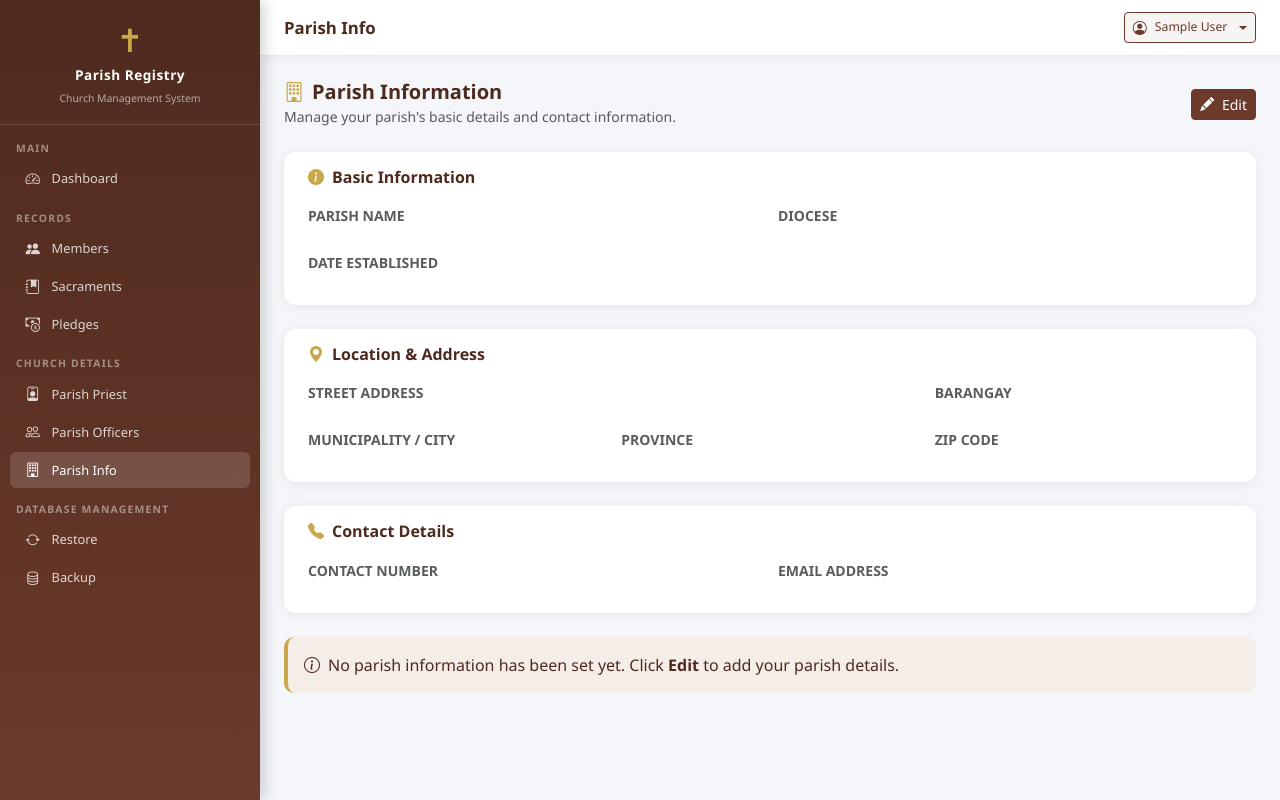
After one commit to Precious143Bless/registry, a Django app: page /parish-info/ in a window 1280 px wide. The commit adds this page. Run offline with Django 4.2, Linux system fonts and the light colour scheme; the visitor is signed in with stand-in values (Sample User, id 1); data that the repository does not hold is empty.

Commit message:
parish info

```diff
--- a/registry/forms.py
+++ b/registry/forms.py
@@ -2,7 +2,7 @@ import re
 from datetime import date
 from django import forms
 from django.core.exceptions import ValidationError
-from .models import Member, Baptism, Confirmation, FirstHolyCommunion, Marriage, LastRites, Pledge, PledgePayment
+from .models import Member, Baptism, Confirmation, FirstHolyCommunion, Marriage, LastRites, Pledge, PledgePayment, ParishInfo
 
 
 # ─── REUSABLE VALIDATORS ─────────────────────────────────────────────────────
@@ -340,3 +340,30 @@ class PledgePaymentForm(forms.ModelForm):
         value = self.cleaned_data['date_paid']
         validate_not_future(value)
         return value
+
+
+# ─── PARISH INFO FORM ────────────────────────────────────────────────────────
+
+class ParishInfoForm(forms.ModelForm):
+    date_established = forms.DateField(
+        required=False,
+        widget=forms.DateInput(attrs={'type': 'date', 'class': 'form-control'})
+    )
+
+    class Meta:
+        model = ParishInfo
+        fields = '__all__'
+        widgets = {
+            'parish_name':    forms.TextInput(attrs={'class': 'form-control', 'placeholder': 'e.g. Saint Joseph Parish'}),
+            'diocese':        forms.TextInput(attrs={'class': 'form-control', 'placeholder': 'e.g. Diocese of Cubao'}),
+            'street_address': forms.TextInput(attrs={'class': 'form-control', 'placeholder': 'House No., Street Name'}),
+            'barangay':       forms.TextInput(attrs={'class': 'form-control', 'placeholder': 'Barangay'}),
+            'municipality':   forms.TextInput(attrs={'class': 'form-control', 'placeholder': 'Municipality / City'}),
+            'province':       forms.TextInput(attrs={'class': 'form-control', 'placeholder': 'Province'}),
+            'zip_code':       forms.TextInput(attrs={'class': 'form-control', 'placeholder': 'ZIP Code', 'maxlength': '10'}),
+            'contact_number': forms.TextInput(attrs={
+                'class': 'form-control', 'placeholder': '09XXXXXXXXX',
+                'maxlength': '11', 'inputmode': 'numeric',
+            }),
+            'email': forms.EmailInput(attrs={'class': 'form-control', 'placeholder': 'parish@example.com'}),
+        }
--- a/registry/templates/registry/base.html
+++ b/registry/templates/registry/base.html
@@ -235,7 +235,7 @@
             </a>
         </li>
         <li class="nav-item">
-            <a href="{% url 'logout' %}" class="nav-link">
+            <a href="{% url 'parish_info' %}" class="nav-link {% if request.resolver_match.url_name == 'parish_info' %}active{% endif %}">
                 <i class="bi bi-building"></i> Parish Info
             </a>
         </li>
--- /dev/null
+++ b/registry/templates/registry/parish_info.html
@@ -0,0 +1,194 @@
+{% extends 'registry/base.html' %}
+{% block page_title %}Parish Info{% endblock %}
+
+{% block content %}
+<div class="d-flex justify-content-between align-items-center mb-4">
+    <div>
+        <h5 class="fw-bold mb-0" style="color:#4e2a1e;">
+            <i class="bi bi-building me-2" style="color:#c9a84c;"></i>Parish Information
+        </h5>
+        <small class="text-muted">Manage your parish's basic details and contact information.</small>
+    </div>
+    <button id="editBtn" class="btn btn-primary-church btn-sm" onclick="enableEdit()">
+        <i class="bi bi-pencil-fill me-1"></i> Edit
+    </button>
+</div>
+
+<form method="post" id="parishForm">
+    {% csrf_token %}
+
+    <!-- Basic Information -->
+    <div class="card table-card mb-4">
+        <div class="card-header bg-white border-0 pt-3 pb-0 px-4">
+            <h6 class="fw-bold mb-0" style="color:#4e2a1e;">
+                <i class="bi bi-info-circle-fill me-2" style="color:#c9a84c;"></i>Basic Information
+            </h6>
+        </div>
+        <div class="card-body px-4 pb-4">
+            <div class="row g-3">
+                <div class="col-md-6">
+                    <label class="form-label fw-semibold text-muted small text-uppercase">Parish Name</label>
+                    {% if info and not form.errors %}
+                        <div class="view-field" id="view_parish_name">
+                            <p class="mb-0 fw-semibold" style="color:#2d2d2d;">{{ info.parish_name|default:"—" }}</p>
+                        </div>
+                    {% endif %}
+                    <div class="edit-field {% if not form.errors %}d-none{% endif %}">
+                        {{ form.parish_name }}
+                        {% if form.parish_name.errors %}<div class="text-danger small mt-1">{{ form.parish_name.errors.0 }}</div>{% endif %}
+                    </div>
+                </div>
+                <div class="col-md-6">
+                    <label class="form-label fw-semibold text-muted small text-uppercase">Diocese</label>
+                    {% if info and not form.errors %}
+                        <div class="view-field" id="view_diocese">
+                            <p class="mb-0 fw-semibold" style="color:#2d2d2d;">{{ info.diocese|default:"—" }}</p>
+                        </div>
+                    {% endif %}
+                    <div class="edit-field {% if not form.errors %}d-none{% endif %}">
+                        {{ form.diocese }}
+                        {% if form.diocese.errors %}<div class="text-danger small mt-1">{{ form.diocese.errors.0 }}</div>{% endif %}
+                    </div>
+                </div>
+                <div class="col-md-6">
+                    <label class="form-label fw-semibold text-muted small text-uppercase">Date Established</label>
+                    {% if info and not form.errors %}
+                        <div class="view-field" id="view_date_established">
+                            <p class="mb-0 fw-semibold" style="color:#2d2d2d;">{{ info.date_established|default:"—" }}</p>
+                        </div>
+                    {% endif %}
+                    <div class="edit-field {% if not form.errors %}d-none{% endif %}">
+                        {{ form.date_established }}
+                        {% if form.date_established.errors %}<div class="text-danger small mt-1">{{ form.date_established.errors.0 }}</div>{% endif %}
+                    </div>
+                </div>
+            </div>
+        </div>
+    </div>
+
+    <!-- Location & Address -->
+    <div class="card table-card mb-4">
+        <div class="card-header bg-white border-0 pt-3 pb-0 px-4">
+            <h6 class="fw-bold mb-0" style="color:#4e2a1e;">
+                <i class="bi bi-geo-alt-fill me-2" style="color:#c9a84c;"></i>Location &amp; Address
+            </h6>
+        </div>
+        <div class="card-body px-4 pb-4">
+            <div class="row g-3">
+                <div class="col-md-8">
+                    <label class="form-label fw-semibold text-muted small text-uppercase">Street Address</label>
+                    {% if info and not form.errors %}
+                        <div class="view-field"><p class="mb-0 fw-semibold" style="color:#2d2d2d;">{{ info.street_address|default:"—" }}</p></div>
+                    {% endif %}
+                    <div class="edit-field {% if not form.errors %}d-none{% endif %}">
+                        {{ form.street_address }}
+                        {% if form.street_address.errors %}<div class="text-danger small mt-1">{{ form.street_address.errors.0 }}</div>{% endif %}
+                    </div>
+                </div>
+                <div class="col-md-4">
+                    <label class="form-label fw-semibold text-muted small text-uppercase">Barangay</label>
+                    {% if info and not form.errors %}
+                        <div class="view-field"><p class="mb-0 fw-semibold" style="color:#2d2d2d;">{{ info.barangay|default:"—" }}</p></div>
+                    {% endif %}
+                    <div class="edit-field {% if not form.errors %}d-none{% endif %}">
+                        {{ form.barangay }}
+                        {% if form.barangay.errors %}<div class="text-danger small mt-1">{{ form.barangay.errors.0 }}</div>{% endif %}
+                    </div>
+                </div>
+                <div class="col-md-4">
+                    <label class="form-label fw-semibold text-muted small text-uppercase">Municipality / City</label>
+                    {% if info and not form.errors %}
+                        <div class="view-field"><p class="mb-0 fw-semibold" style="color:#2d2d2d;">{{ info.municipality|default:"—" }}</p></div>
+                    {% endif %}
+                    <div class="edit-field {% if not form.errors %}d-none{% endif %}">
+                        {{ form.municipality }}
+                        {% if form.municipality.errors %}<div class="text-danger small mt-1">{{ form.municipality.errors.0 }}</div>{% endif %}
+                    </div>
+                </div>
+                <div class="col-md-4">
+                    <label class="form-label fw-semibold text-muted small text-uppercase">Province</label>
+                    {% if info and not form.errors %}
+                        <div class="view-field"><p class="mb-0 fw-semibold" style="color:#2d2d2d;">{{ info.province|default:"—" }}</p></div>
+                    {% endif %}
+                    <div class="edit-field {% if not form.errors %}d-none{% endif %}">
+                        {{ form.province }}
+                        {% if form.province.errors %}<div class="text-danger small mt-1">{{ form.province.errors.0 }}</div>{% endif %}
+                    </div>
+                </div>
+                <div class="col-md-4">
+                    <label class="form-label fw-semibold text-muted small text-uppercase">ZIP Code</label>
+                    {% if info and not form.errors %}
+                        <div class="view-field"><p class="mb-0 fw-semibold" style="color:#2d2d2d;">{{ info.zip_code|default:"—" }}</p></div>
+                    {% endif %}
+                    <div class="edit-field {% if not form.errors %}d-none{% endif %}">
+                        {{ form.zip_code }}
+                        {% if form.zip_code.errors %}<div class="text-danger small mt-1">{{ form.zip_code.errors.0 }}</div>{% endif %}
+                    </div>
+                </div>
+            </div>
+        </div>
+    </div>
+
+    <!-- Contact -->
+    <div class="card table-card mb-4">
+        <div class="card-header bg-white border-0 pt-3 pb-0 px-4">
+            <h6 class="fw-bold mb-0" style="color:#4e2a1e;">
+                <i class="bi bi-telephone-fill me-2" style="color:#c9a84c;"></i>Contact Details
+            </h6>
+        </div>
+        <div class="card-body px-4 pb-4">
+            <div class="row g-3">
+                <div class="col-md-6">
+                    <label class="form-label fw-semibold text-muted small text-uppercase">Contact Number</label>
+                    {% if info and not form.errors %}
+                        <div class="view-field"><p class="mb-0 fw-semibold" style="color:#2d2d2d;">{{ info.contact_number|default:"—" }}</p></div>
+                    {% endif %}
+                    <div class="edit-field {% if not form.errors %}d-none{% endif %}">
+                        {{ form.contact_number }}
+                        {% if form.contact_number.errors %}<div class="text-danger small mt-1">{{ form.contact_number.errors.0 }}</div>{% endif %}
+                    </div>
+                </div>
+                <div class="col-md-6">
+                    <label class="form-label fw-semibold text-muted small text-uppercase">Email Address</label>
+                    {% if info and not form.errors %}
+                        <div class="view-field"><p class="mb-0 fw-semibold" style="color:#2d2d2d;">{{ info.email|default:"—" }}</p></div>
+                    {% endif %}
+                    <div class="edit-field {% if not form.errors %}d-none{% endif %}">
+                        {{ form.email }}
+                        {% if form.email.errors %}<div class="text-danger small mt-1">{{ form.email.errors.0 }}</div>{% endif %}
+                    </div>
+                </div>
+            </div>
+        </div>
+    </div>
+
+    <!-- Save / Cancel (hidden until edit mode) -->
+    <div id="formActions" class="d-flex gap-2 {% if not form.errors %}d-none{% endif %}" style="{% if form.errors %}display:flex!important{% endif %}">
+        <button type="submit" class="btn btn-primary-church">
+            <i class="bi bi-check-lg me-1"></i> Save Changes
+        </button>
+        <a href="{% url 'parish_info' %}" class="btn btn-outline-secondary">Cancel</a>
+    </div>
+</form>
+
+{% if not info %}
+<div class="alert mt-3" style="background:#f5ede8;border-left:4px solid #c9a84c;color:#4e2a1e;" role="alert">
+    <i class="bi bi-info-circle me-2"></i>No parish information has been set yet. Click <strong>Edit</strong> to add your parish details.
+</div>
+{% endif %}
+{% endblock %}
+
+{% block extra_js %}
+<script>
+function enableEdit() {
+    document.querySelectorAll('.view-field').forEach(el => el.classList.add('d-none'));
+    document.querySelectorAll('.edit-field').forEach(el => el.classList.remove('d-none'));
+    document.getElementById('formActions').classList.remove('d-none');
+    document.getElementById('editBtn').classList.add('d-none');
+}
+{% if form.errors %}
+// Auto-open edit mode if there were validation errors
+document.addEventListener('DOMContentLoaded', enableEdit);
+{% endif %}
+</script>
+{% endblock %}
--- a/registry/urls.py
+++ b/registry/urls.py
@@ -63,4 +63,7 @@ urlpatterns = [
     # Database Management
     path('database/backup/', views.backup_database, name='database_backup'),
     path('database/restore/', views.restore_database, name='database_restore'),
+
+    # Parish Info
+    path('parish-info/', views.parish_info, name='parish_info'),
 ]
--- a/registry/views.py
+++ b/registry/views.py
@@ -10,9 +10,9 @@ from django.core.files.storage import default_storage
 import os
 import subprocess
 from datetime import datetime
-from .models import Member, Baptism, Confirmation, FirstHolyCommunion, Marriage, LastRites, Pledge, PledgePayment
+from .models import Member, Baptism, Confirmation, FirstHolyCommunion, Marriage, LastRites, Pledge, PledgePayment, ParishInfo
 from .forms import (MemberForm, BaptismForm, ConfirmationForm, CommunionForm,
-                    MarriageForm, LastRitesForm, PledgeForm, PledgePaymentForm)
+                    MarriageForm, LastRitesForm, PledgeForm, PledgePaymentForm, ParishInfoForm)
 
 
 # ─── AUTH ────────────────────────────────────────────────────────────────────
@@ -512,3 +512,19 @@ def restore_database(request):
                 os.remove(temp_path)
 
     return render(request, 'registry/restore.html')
+
+
+# ─── PARISH INFO ─────────────────────────────────────────────────────────────
+
+@login_required
+def parish_info(request):
+    info = ParishInfo.objects.first()
+    if request.method == 'POST':
+        form = ParishInfoForm(request.POST, instance=info)
+        if form.is_valid():
+            form.save()
+            messages.success(request, 'Parish information updated successfully.')
+            return redirect('parish_info')
+    else:
+        form = ParishInfoForm(instance=info)
+    return render(request, 'registry/parish_info.html', {'info': info, 'form': form})
```
Also changed, not shown: registry/models.py (+21 -0 lines), registry/migrations/0001_initial.py.
